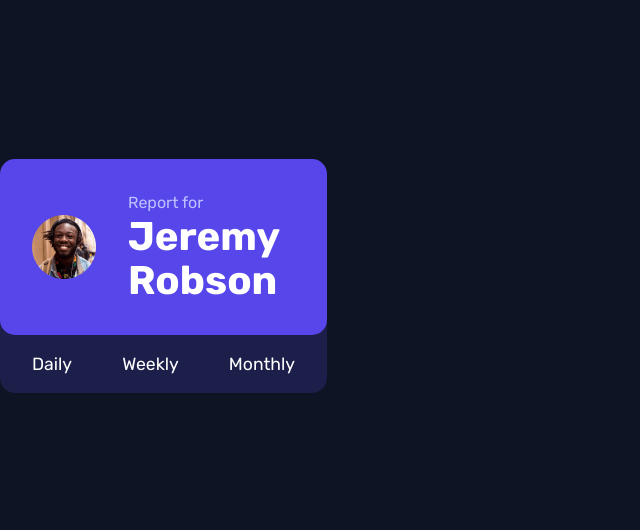
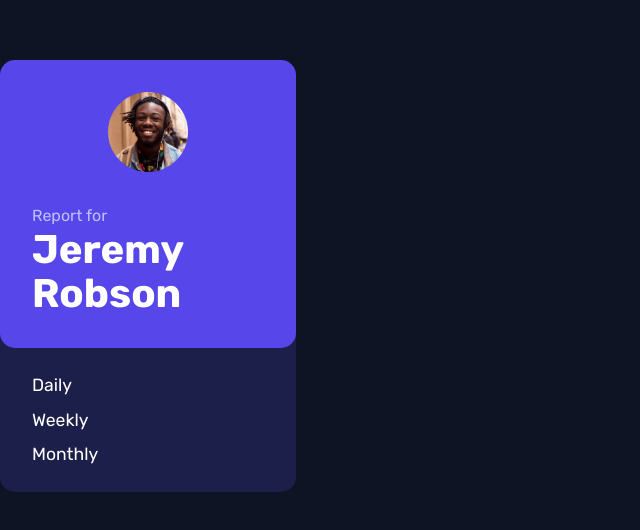
Before and after one commit to wideirp/time-tracking-dashboard, a plain HTML site: page index.html in a window 1280 px wide. Shown: the part 124-654 px from the top of the page, without its empty margins (0-640 px from the left). Drawn offline with Linux system fonts and the light colour scheme.

Commit message:
Add tablet and desktop user component views

```diff
--- a/src/sass/_block.sass
+++ b/src/sass/_block.sass
@@ -1,14 +1,22 @@
 @use 'variables' as *
+@use 'mixins' as *
 
 .user
   display: flex
   flex-direction: column
+  @include for-screen('tablet')
+    grid-area: 1 / 1 / span 1 / span 2
+  @include for-screen('small')
+    grid-area: 1 / 1 / span 2 / span 1
+    flex-direction: column
   .user__info
     display: flex
     gap: 2rem
     align-items: center
     background: $clr-primary-user
     z-index: 1
+    @include for-screen('small')
+      flex-direction: column
     figure
       min-width: 4rem
       width: clamp(4rem, calc(1rem + 7vw), 5rem)
@@ -28,6 +36,10 @@
     ul
       display: flex
       justify-content: space-between
+      @include for-screen('small')
+        flex-direction: column
+        gap: 0.5rem
+        padding: 0.5rem 0
     .user__stitch
       position: absolute
       width: 100%
```
Also changed, not shown: src/css/style.css, 1 other file.
